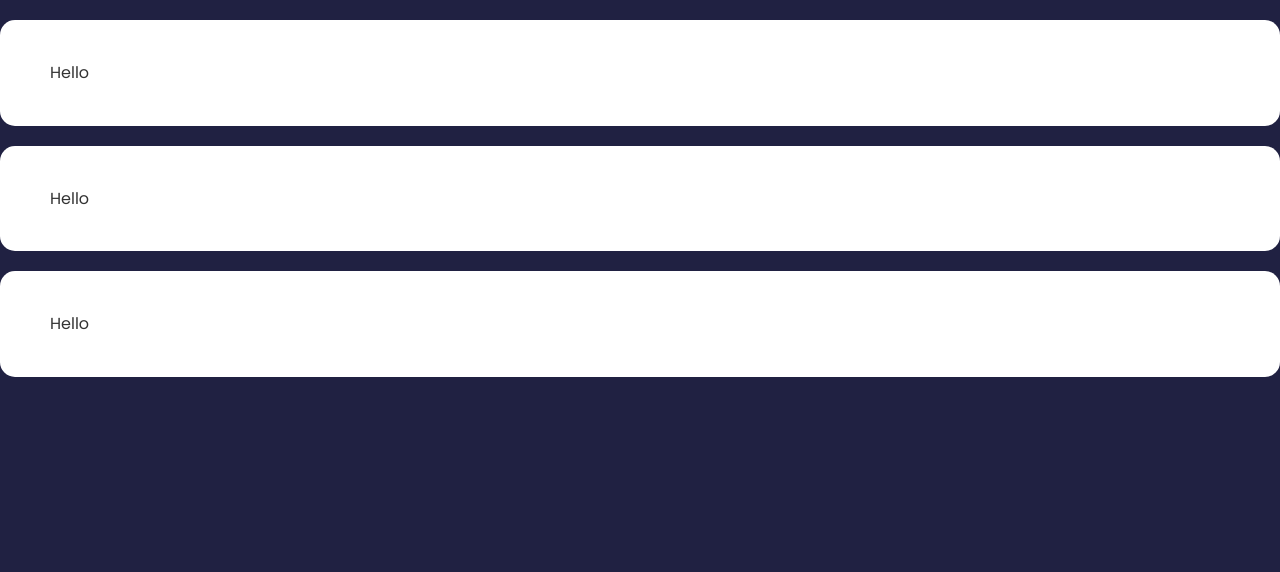
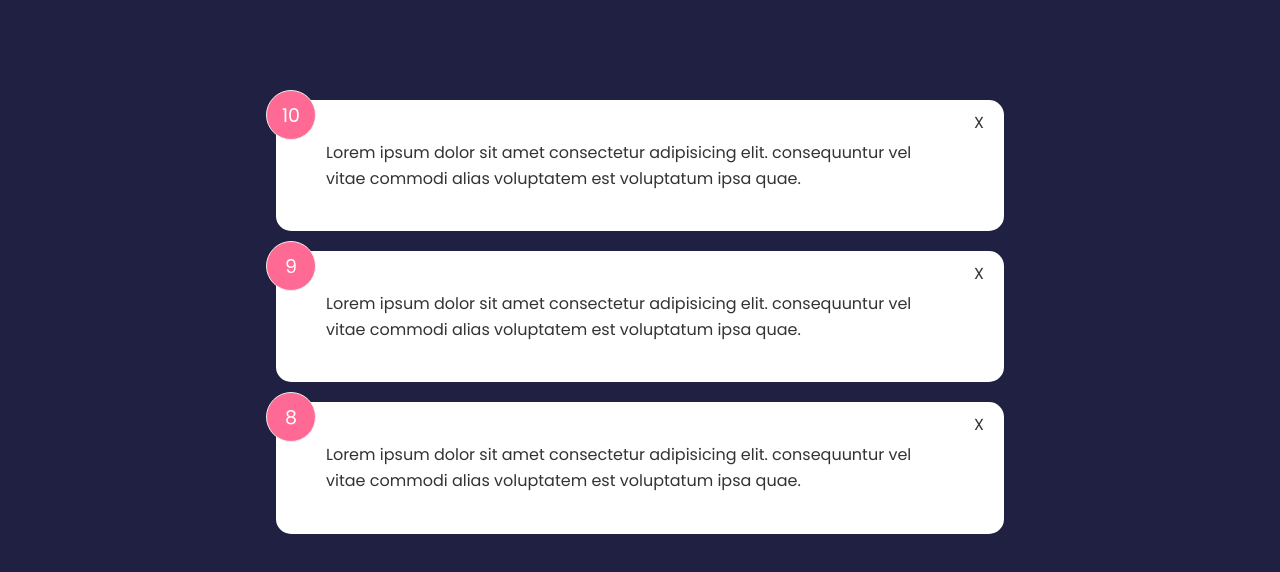
Before and after one commit to timOTdev/feedback_app, a Svelte app: page / in a window 1280 px wide. Shown: the top 572 px of the page. Built offline with nearby package versions, Linux system fonts and the light colour scheme.

Commit message:
Add card info, stylings

```diff
--- a/src/App.svelte
+++ b/src/App.svelte
@@ -20,6 +20,6 @@
 	]
 </script>
 
-<main>
+<main class="container">
 	<FeedbackList {feedback} />
 </main>
--- a/src/components/FeedbackItem.svelte
+++ b/src/components/FeedbackItem.svelte
@@ -4,5 +4,38 @@
 </script>
 
 <Card>
-    Hello
+    <div class="num-display">
+        {item.rating}
+    </div>
+    <div class="close">
+        X
+    </div>
+    <p class="text-display">
+        {item.text}
+    </p>
 </Card>
+
+<style>
+  .num-display {
+    position: absolute;
+    top: -10px;
+    left: -10px;
+    width: 50px;
+    height: 50px;
+    background: #ff6a95;
+    color: #fff;
+    border: 1px #eee solid;
+    border-radius: 50%;
+    padding: 10px;
+    text-align: center;
+    font-size: 19px;
+  }
+  .close {
+    position: absolute;
+    top: 10px;
+    right: 20px;
+    cursor: pointer;
+    background: none;
+    border: none;
+  }
+</style>
```
